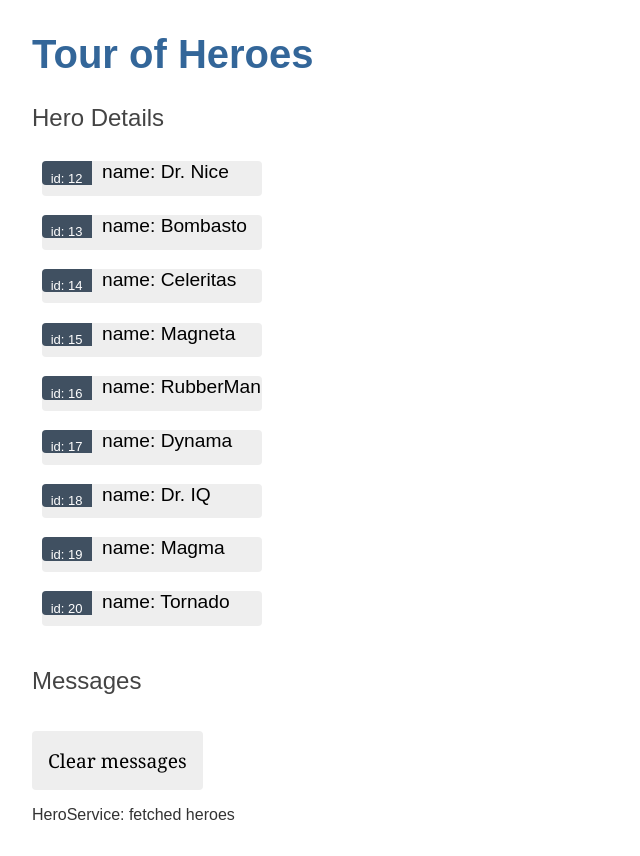
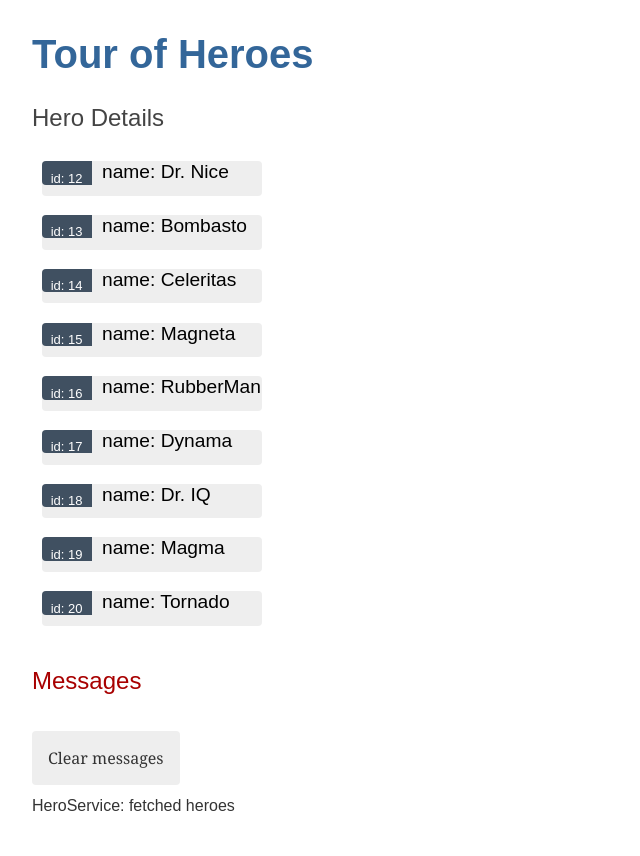
Before and after one commit to JessKelly91/angular-tour-of-heroes, an Angular app: page /heroes in a window 1280 px wide. Before the commit this address led to /. Shown: the whole page, without its empty margins (0-640 px from the left). Built offline with nearby package versions, Linux system fonts and the light colour scheme.

Commit message:
Add HeroesComponent to routes and styling for Messages Component

```diff
--- a/src/app/Components/heroes/heroes.component.ts
+++ b/src/app/Components/heroes/heroes.component.ts
@@ -1,4 +1,4 @@
-import { Component } from '@angular/core';
+import { Component, OnInit } from '@angular/core';
 import { NgFor, NgIf } from '@angular/common';
 
 import { Hero } from '../../Models/hero';
@@ -18,21 +18,20 @@ export class HeroesComponent {
   heroes: Hero[] = [];
   selectedHero?: Hero;
 
-  constructor(private heroService: HeroService) {
-  };
+  constructor(private heroService: HeroService, private messageService: MessageService){ };
 
-  onSelect(hero: Hero) {
-    this.selectedHero = hero;
-  };
+  ngOnInit(): void {
+    this.getHeroes();
+  }
 
   getHeroes(): void {
     this.heroService.getHeroes()
       .subscribe(heroes => this.heroes = heroes);
   }
 
-  ngOnInit(): void {
-    this.getHeroes();
-  }
-
+  onSelect(hero: Hero) {
+    this.selectedHero = hero;
+    this.messageService.add(`HeroesComponent: Selected hero id=${hero.id}`);
+  };
 
 }
--- a/src/app/Components/messages/messages.component.css
+++ b/src/app/Components/messages/messages.component.css
@@ -0,0 +1,20 @@
+/* MessagesComponent's private CSS styles */
+h2 {
+  color: #A80000;
+  font-family: Arial, Helvetica, sans-serif;
+  font-weight: lighter;
+}
+
+.clear {
+  color: #333;
+  background-color: #eee;
+  margin-bottom: 12px;
+  padding: 1rem;
+  border-radius: 4px;
+  font-size: 1rem;
+}
+
+  .clear:hover {
+    color: white;
+    background-color: #42545C;
+  }
--- a/src/app/app-routing.module.ts
+++ b/src/app/app-routing.module.ts
@@ -1,7 +1,10 @@
 import { NgModule } from '@angular/core';
 import { RouterModule, Routes } from '@angular/router';
+import { HeroesComponent } from './Components/heroes/heroes.component';
 
-const routes: Routes = [];
+const routes: Routes = [
+  { path: 'heroes', component: HeroesComponent }
+];
 
 @NgModule({
   imports: [RouterModule.forRoot(routes)],
```
